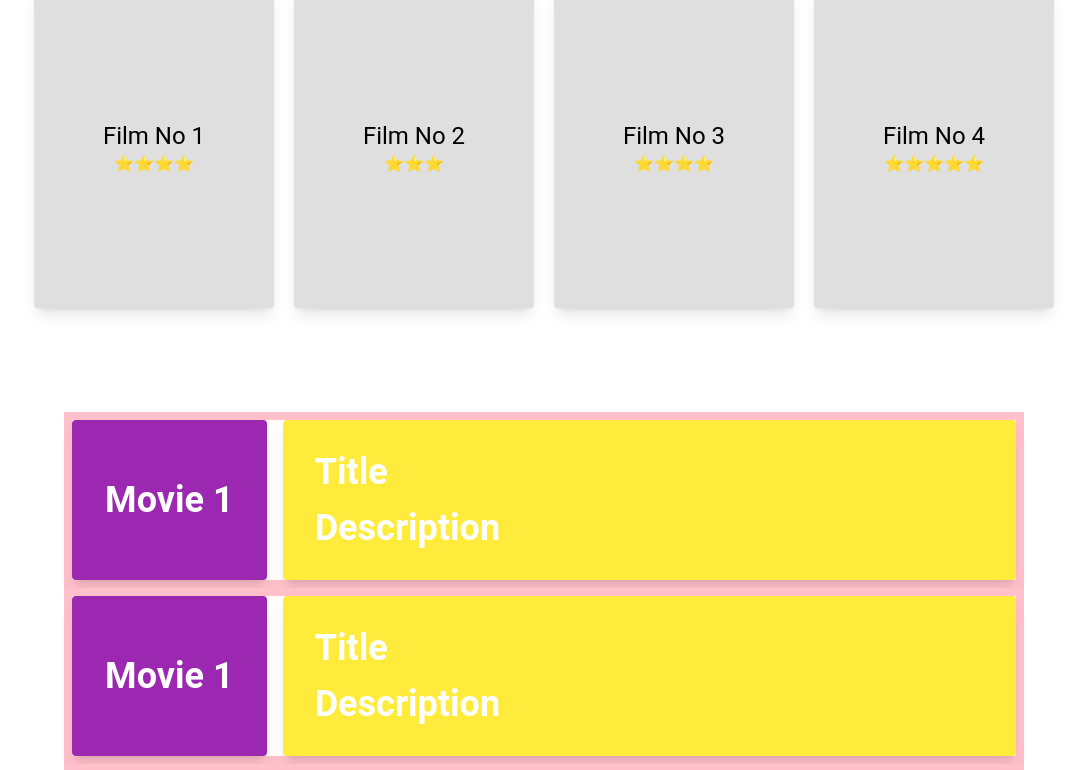
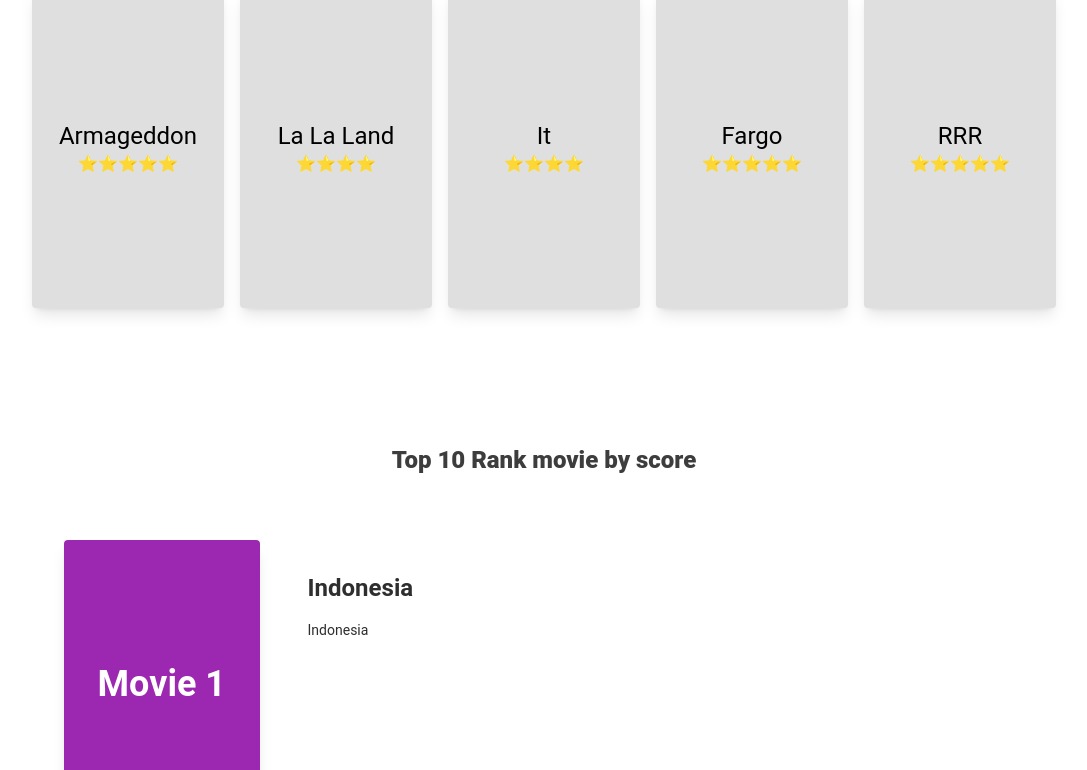
Before and after one commit to sundeeseeyou/muviriviw, a React (Vite) app: page / in a window 1280 px wide. Shown: the part 260-1030 px from the top of the page, without its empty margins (96-1183 px from the left). Built offline with nearby package versions, Linux system fonts and the light colour scheme.

Commit message:
importing pre-JSON file using array on data.js

```diff
--- a/src/components/HeadingText.jsx
+++ b/src/components/HeadingText.jsx
@@ -1,9 +1,9 @@
-export default function HeadingText({ headingText }) {
+export default function HeadingText({ text }) {
   return (
     <>
       <div className="container">
         <h2 className="flex justify-center py-8 text-2xl text-[#3d3d3d] font-extrabold">
-          {headingText}
+          {text}
         </h2>
       </div>
     </>
--- a/src/components/RankPoster.jsx
+++ b/src/components/RankPoster.jsx
@@ -1,13 +1,13 @@
 export default function RankPoster({ description, image, rating, title }) {
   return (
     <>
-      <div className="flex flex-row w-full border-8 border-[pink] gap-4">
-        <div className="flex flex-col items-center justify-center text-4xl text-white font-bold bg-purple-500 w-64 h-auto rounded shadow-lg">
+      <div className="flex flex-row w-full gap-4">
+        <div className="flex flex-col items-center justify-center text-4xl text-white font-bold bg-purple-500 w-64 h-72 rounded shadow-lg">
           <p>Movie 1</p>
         </div>
-        <div className="flex flex-col p-8 justify-start text-4xl text-white font-bold bg-yellow-500 w-full h-auto rounded shadow-lg gap-4">
-          <p>Title</p>
-          <p>Description</p>
+        <div className="flex flex-col p-8 justify-start w-full h-auto gap-4">
+          <h3 className="text-textColor text-2xl font-bold">{title}</h3>
+          <p className="text-sm text-textColor">{description}</p>
         </div>
       </div>
     </>
--- /dev/null
+++ b/src/data.js
@@ -0,0 +1,34 @@
+const movie = [
+  {
+    id: 1,
+    title: "Armageddon",
+    desc: "Lorem ipsum dolor sit amet, consectetur adipiscing elit. Mauris vitae mollis eros, et semper nulla. Nunc ante massa, efficitur vel ex pharetra, volutpat ornare nisi. Praesent in sagittis ex. Cras faucibus arcu ac convallis lobortis. Morbi semper dapibus lectus, at aliquet nisl cursus egestas. Curabitur ac nibh nec sapien laoreet rutrum. Integer a tincidunt diam. In at sapien sed ipsum sollicitudin ornare at sit amet elit. Etiam suscipit mauris sed ultricies tincidunt. Donec libero massa, egestas porttitor ultricies et, lobortis et odio. Fusce euismod mattis enim sit amet scelerisque. Suspendisse vulputate eu sapien faucibus laoreet. Suspendisse mollis ex sagittis feugiat pretium. Quisque ut dolor euismod, rutrum sapien in, imperdiet nibh. Curabitur suscipit lorem at lacus vestibulum gravida. Aenean pellentesque rhoncus mauris a sagittis.",
+    rating: "⭐⭐⭐⭐⭐",
+  },
+  {
+    id: 2,
+    title: "La La Land",
+    desc: "Lorem ipsum dolor sit amet, consectetur adipiscing elit. Mauris vitae mollis eros, et semper nulla. Nunc ante massa, efficitur vel ex pharetra, volutpat ornare nisi. Praesent in sagittis ex. Cras faucibus arcu ac convallis lobortis. Morbi semper dapibus lectus, at aliquet nisl cursus egestas. Curabitur ac nibh nec sapien laoreet rutrum. Integer a tincidunt diam. In at sapien sed ipsum sollicitudin ornare at sit amet elit. Etiam suscipit mauris sed ultricies tincidunt. Donec libero massa, egestas porttitor ultricies et, lobortis et odio. Fusce euismod mattis enim sit amet scelerisque. Suspendisse vulputate eu sapien faucibus laoreet. Suspendisse mollis ex sagittis feugiat pretium. Quisque ut dolor euismod, rutrum sapien in, imperdiet nibh. Curabitur suscipit lorem at lacus vestibulum gravida. Aenean pellentesque rhoncus mauris a sagittis.",
+    rating: "⭐⭐⭐⭐",
+  },
+  {
+    id: 3,
+    title: "It",
+    desc: "Lorem ipsum dolor sit amet, consectetur adipiscing elit. Mauris vitae mollis eros, et semper nulla. Nunc ante massa, efficitur vel ex pharetra, volutpat ornare nisi. Praesent in sagittis ex. Cras faucibus arcu ac convallis lobortis. Morbi semper dapibus lectus, at aliquet nisl cursus egestas. Curabitur ac nibh nec sapien laoreet rutrum. Integer a tincidunt diam. In at sapien sed ipsum sollicitudin ornare at sit amet elit. Etiam suscipit mauris sed ultricies tincidunt. Donec libero massa, egestas porttitor ultricies et, lobortis et odio. Fusce euismod mattis enim sit amet scelerisque. Suspendisse vulputate eu sapien faucibus laoreet. Suspendisse mollis ex sagittis feugiat pretium. Quisque ut dolor euismod, rutrum sapien in, imperdiet nibh. Curabitur suscipit lorem at lacus vestibulum gravida. Aenean pellentesque rhoncus mauris a sagittis.",
+    rating: "⭐⭐⭐⭐",
+  },
+  {
+    id: 4,
+    title: "Fargo",
+    desc: "Lorem ipsum dolor sit amet, consectetur adipiscing elit. Mauris vitae mollis eros, et semper nulla. Nunc ante massa, efficitur vel ex pharetra, volutpat ornare nisi. Praesent in sagittis ex. Cras faucibus arcu ac convallis lobortis. Morbi semper dapibus lectus, at aliquet nisl cursus egestas. Curabitur ac nibh nec sapien laoreet rutrum. Integer a tincidunt diam. In at sapien sed ipsum sollicitudin ornare at sit amet elit. Etiam suscipit mauris sed ultricies tincidunt. Donec libero massa, egestas porttitor ultricies et, lobortis et odio. Fusce euismod mattis enim sit amet scelerisque. Suspendisse vulputate eu sapien faucibus laoreet. Suspendisse mollis ex sagittis feugiat pretium. Quisque ut dolor euismod, rutrum sapien in, imperdiet nibh. Curabitur suscipit lorem at lacus vestibulum gravida. Aenean pellentesque rhoncus mauris a sagittis.",
+    rating: "⭐⭐⭐⭐⭐",
+  },
+  {
+    id: 5,
+    title: "RRR",
+    desc: "Lorem ipsum dolor sit amet, consectetur adipiscing elit. Mauris vitae mollis eros, et semper nulla. Nunc ante massa, efficitur vel ex pharetra, volutpat ornare nisi. Praesent in sagittis ex. Cras faucibus arcu ac convallis lobortis. Morbi semper dapibus lectus, at aliquet nisl cursus egestas. Curabitur ac nibh nec sapien laoreet rutrum. Integer a tincidunt diam. In at sapien sed ipsum sollicitudin ornare at sit amet elit. Etiam suscipit mauris sed ultricies tincidunt. Donec libero massa, egestas porttitor ultricies et, lobortis et odio. Fusce euismod mattis enim sit amet scelerisque. Suspendisse vulputate eu sapien faucibus laoreet. Suspendisse mollis ex sagittis feugiat pretium. Quisque ut dolor euismod, rutrum sapien in, imperdiet nibh. Curabitur suscipit lorem at lacus vestibulum gravida. Aenean pellentesque rhoncus mauris a sagittis.",
+    rating: "⭐⭐⭐⭐⭐",
+  },
+];
+
+export default movie;
--- a/src/routes/PostList.jsx
+++ b/src/routes/PostList.jsx
@@ -1,18 +1,18 @@
 import HeadingText from "../components/HeadingText";
 import Poster from "../components/Poster";
 import { Outlet } from "react-router";
+import movie from "../data";
 
 export default function PostList() {
   return (
     <>
       <Outlet />
       <section id="movie-list" className="py-10">
-        <HeadingText headingText={"Recent Reviewed Movies"} />
+        <HeadingText text={"Recent Reviewed Movies"} />
         <section className="flex justify-around gap-4 py-8 h-4/5">
-          <Poster title={"Film No 1"} rating={"⭐⭐⭐⭐"} />
-          <Poster title={"Film No 2"} rating={"⭐⭐⭐"} />
-          <Poster title={"Film No 3"} rating={"⭐⭐⭐⭐"} />
-          <Poster title={"Film No 4"} rating={"⭐⭐⭐⭐⭐"} />
+          {movie.map((x) => (
+            <Poster title={x.title} rating={x.rating} />
+          ))}
         </section>
       </section>
     </>
--- a/src/routes/RankList.jsx
+++ b/src/routes/RankList.jsx
@@ -1,17 +1,13 @@
 import { Outlet } from "react-router";
 import RankPoster from "../components/RankPoster";
+import HeadingText from "../components/HeadingText";
 export default function RankList() {
   return (
     <>
       <Outlet />
-      <section id="rank-list" className="flex flex-col h-full py-8 px-8">
-        <RankPoster />
-        <RankPoster />
-        <RankPoster />
-        <RankPoster />
-        <RankPoster />
-        <RankPoster />
-        <RankPoster />
+      <section id="rank-list" className="flex flex-col gap-8 h-full py-8 px-8">
+        <HeadingText text={"Top 10 Rank movie by score"} />
+        <RankPoster title={"Indonesia"} description={"Indonesia"} />
         <RankPoster />
         <RankPoster />
         <RankPoster />
```
